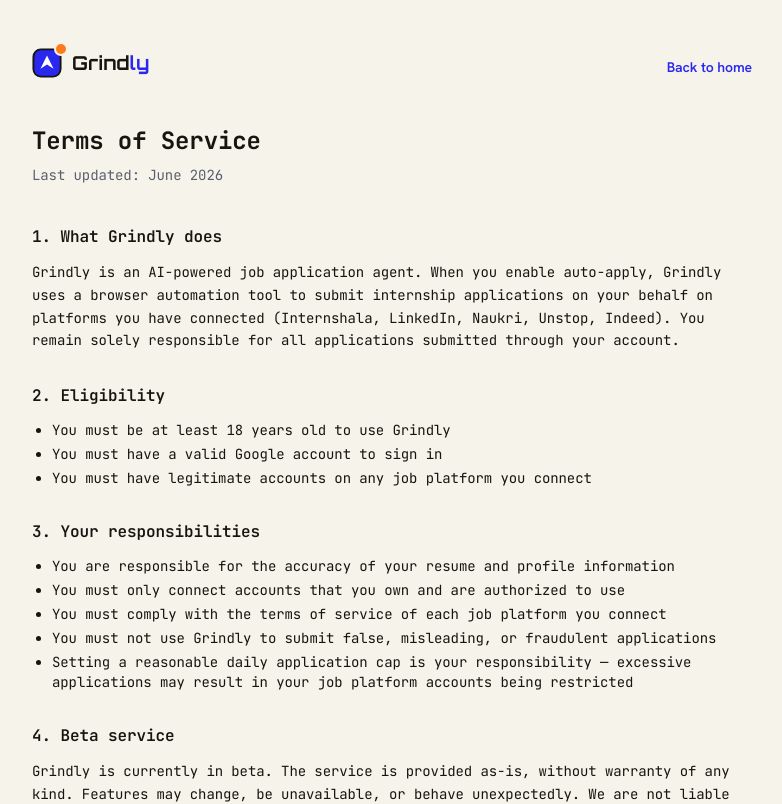
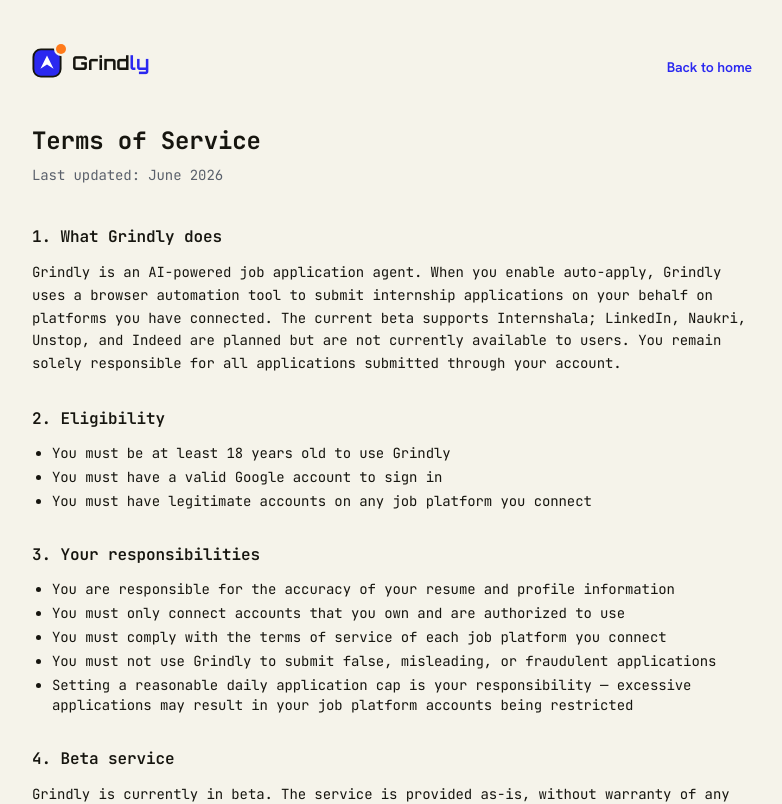
Before and after one commit to mahisamm/grindly.in, a Next.js app: page /terms in a window 1280 px wide. Shown: the top 804 px of the page, without its empty margins (248-1030 px from the left). Built offline with nearby package versions, Linux system fonts and the light colour scheme.

Commit message:
fix(qa): ISSUE-006 — state current platform availability

```diff
--- a/src/app/privacy/page.tsx
+++ b/src/app/privacy/page.tsx
@@ -39,7 +39,8 @@
         <ul className="list-disc space-y-1 pl-5 text-sm">
           <li><strong>Google OAuth</strong> — used for sign-in only; we receive your name and email</li>
           <li><strong>AI providers (Groq, Cerebras, Mistral, Gemini)</strong> — resume and cover letter text is sent to generate AI responses; no personally identifying data beyond job context is included</li>
-          <li><strong>Job platforms (Internshala, LinkedIn, Naukri, Unstop, Indeed)</strong> — your credentials and resume are used to apply on your behalf via an automated browser</li>
+          <li><strong>Internshala</strong> — the currently available auto-apply integration uses your encrypted credentials and resume in an automated browser</li>
+          <li>LinkedIn, Naukri, Unstop, and Indeed integrations are planned but are not currently available to users</li>
           <li>We do not sell your data to third parties</li>
         </ul>
       </section>
--- a/src/app/terms/page.tsx
+++ b/src/app/terms/page.tsx
@@ -18,7 +18,8 @@
         <p className="text-sm leading-relaxed">
           Grindly is an AI-powered job application agent. When you enable auto-apply, Grindly
           uses a browser automation tool to submit internship applications on your behalf on
-          platforms you have connected (Internshala, LinkedIn, Naukri, Unstop, Indeed).
+          platforms you have connected. The current beta supports Internshala; LinkedIn,
+          Naukri, Unstop, and Indeed are planned but are not currently available to users.
           You remain solely responsible for all applications submitted through your account.
         </p>
       </section>
```
